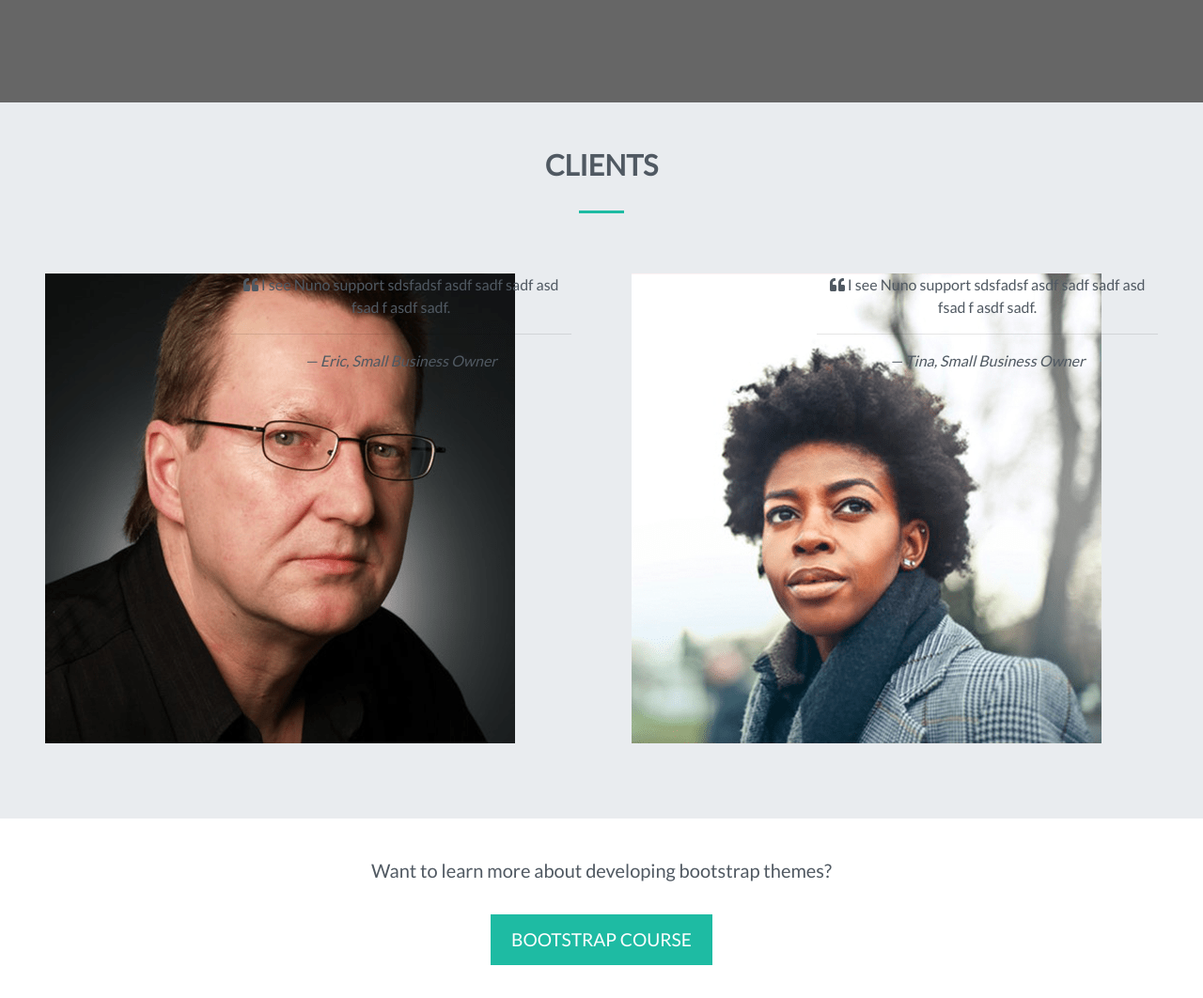
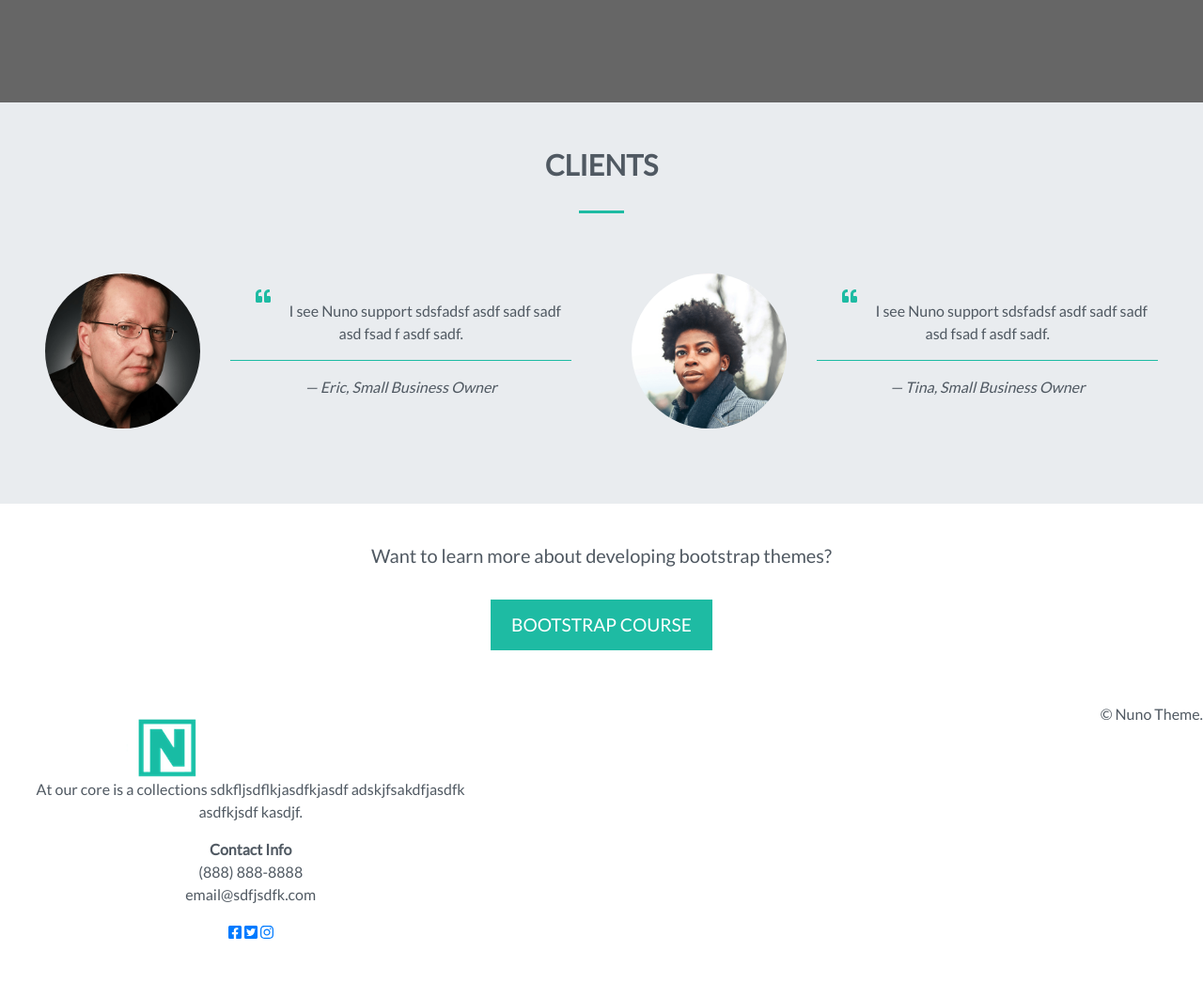
Before and after one commit to tlmaravilla/NunoThemeBasic, a plain HTML site: page index.html in a window 1280 px wide. Shown: the part 2047-3109 px from the top of the page at 94% size. After the commit the page ends 3067 px from the top, so only its background shows below. Drawn offline with nearby package versions, Linux system fonts and the light colour scheme; a script that the page names is missing.

Commit message:
clients style complete

```diff
--- a/css/style.css
+++ b/css/style.css
@@ -154,6 +154,24 @@ h3.heading {
 }
 
 /* Clients Section */
+#clients img {
+  width: 100%;
+  border-radius: 50%;
+}
+
+blockquote .svg-inline--fa {
+  color: #1ebba3;
+  margin: 1rem;
+}
+
+.clients-hr {
+  border-top: .05rem solid #1ebba3;
+}
+
+/*----- Contact Section -----*/
+
+
+
 
 
 /*============ BOOTSTRAP BREAK POINTS:
--- a/index.html
+++ b/index.html
@@ -156,12 +156,9 @@
 					</div>
 					<p class="lead">Built with the latest CSS 3</p>
 				</div>
-
 			</div><!-- End dark row -->
-
 			<div class="fixed-wrap">
 				<div class="fixed">
-
 				</div>
 			</div>
 		</div>
@@ -169,12 +166,11 @@
 	<!-- End Resource Section -->
 
 	<!-- Start Clients Section -->
-	<div id="course" class="offset">
+	<div id="clients" class="offset">
 		<div class="jumbotron">
 			<div class="col-12 text-center">
 				<h3 class="heading">Clients</h3>
 				<div class="heading-underline"></div>
-
 				<div class="row">
 					<div class="col-md-6">
 						<div class="row">
@@ -209,6 +205,7 @@
 				</div>
 			</div>
 		</div>
+
 		<div class="col-12 narrow text-center">
 			<p class="lead">Want to learn more about developing bootstrap themes?</p>
 			<a href="#" class="btn btn-secondary btn-md" target="_blank">Bootstrap Course</a>
```
